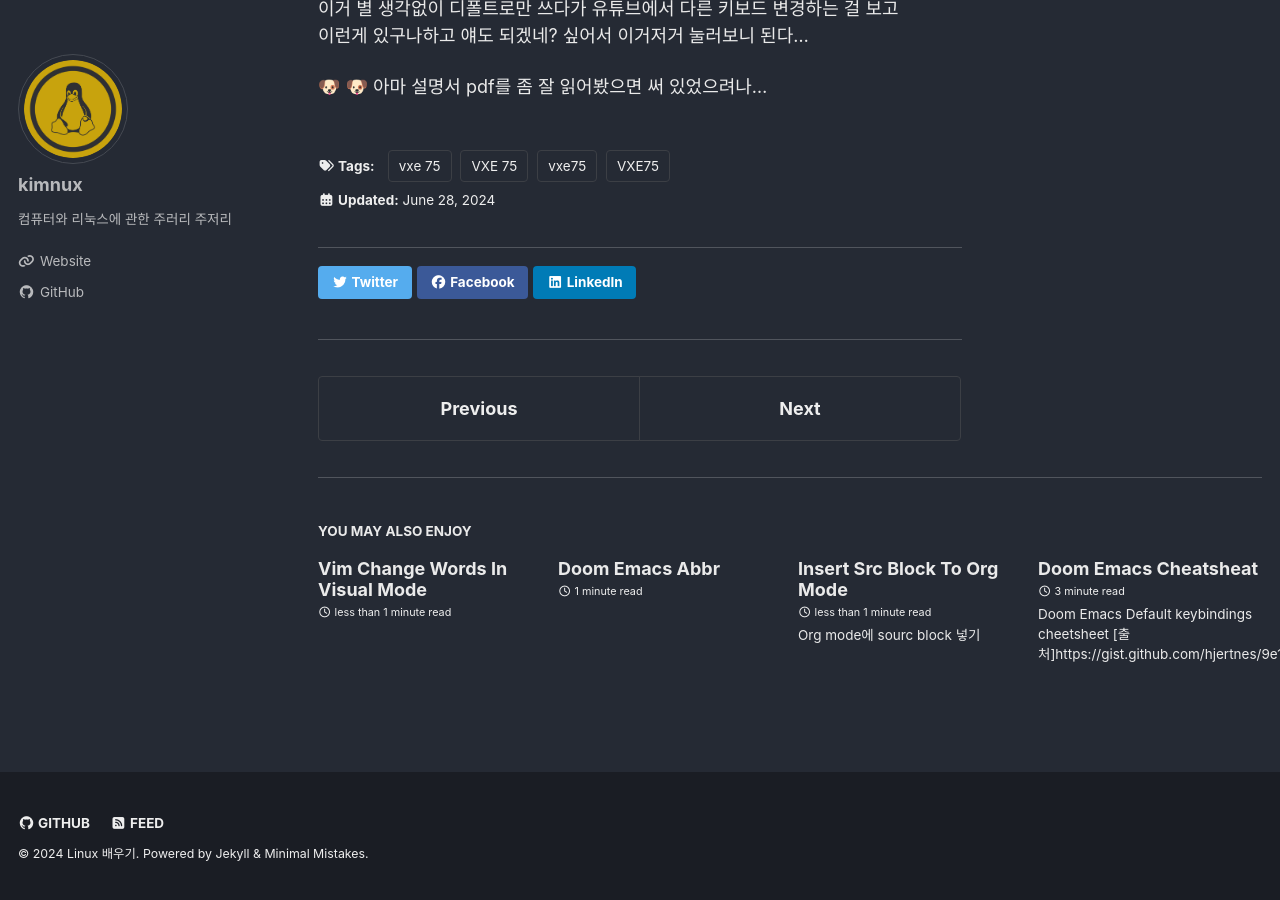
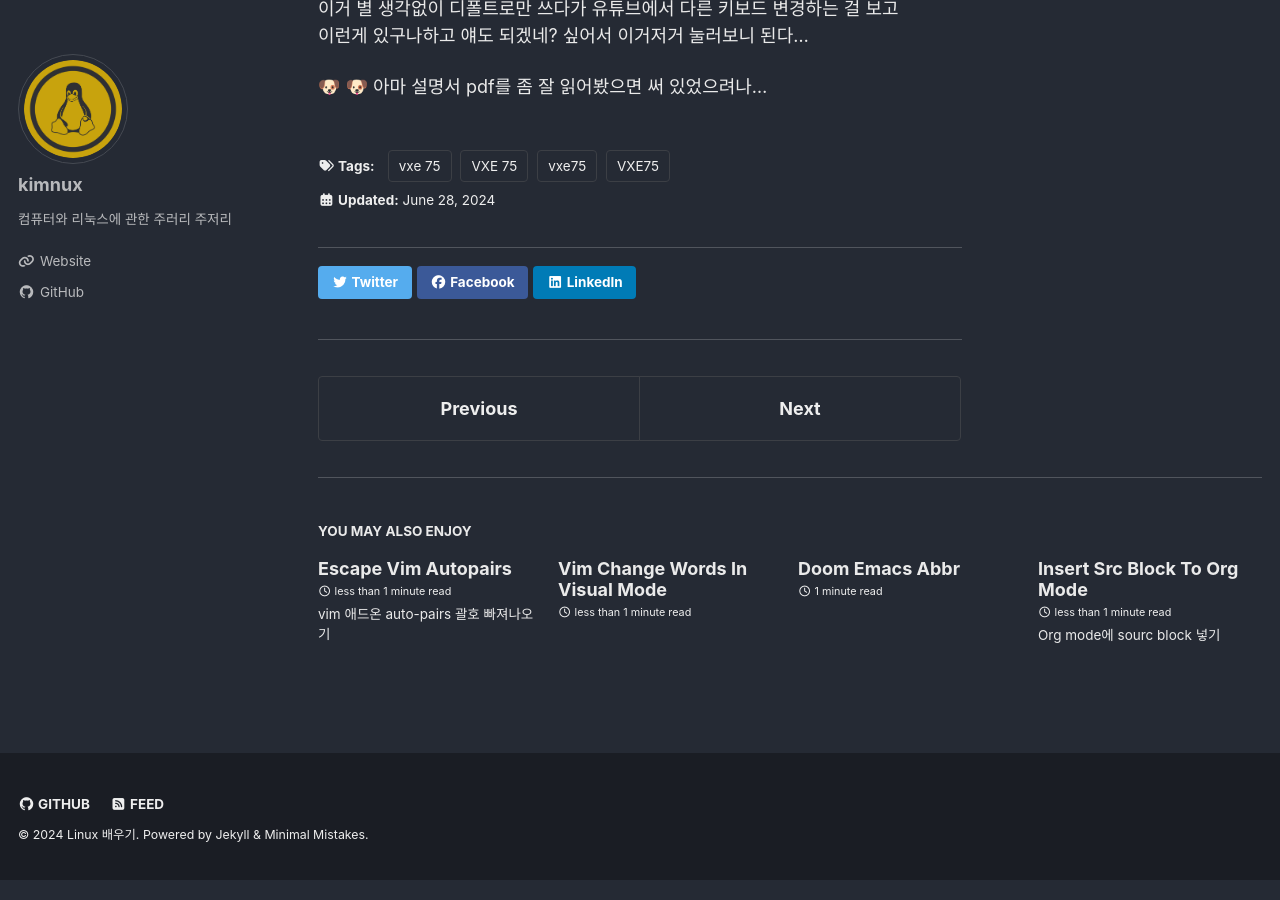
Before and after one commit to kimnux12/kimnux12.github.io, a Jekyll site: the page built from _posts/2024-06-28-VXE75.md, in a window 1280 px wide and 900 px high, scrolled down 708 px. Built offline with Jekyll 4.4.1, drawn with Linux system fonts in a browser that asks for light colours; cached includes are drawn as plain includes; emoji names are drawn with the system emoji font; some of the changed lines change nothing that is shown.

Commit message:
2024-07-04, 10:33

````diff
--- /dev/null
+++ b/_posts/2024-07-04-escape-vim-autopairs.md
@@ -0,0 +1,55 @@
+# vim 애드온 auto-pairs 괄호 빠져나오기
+
+auto pair는 vim에서 자동으로 괄호를 맞춰서 생성해주는 애드온이다.
+몇가지 종류가 있지만 내가 적응하지 못했던 것 한가지가 있었다.
+자동으로 생성해주는 뒷괄호때문에 esc를 눌러서 커서 오른쪽으로 옮기고 다시 i 누르고..
+너무 귀찮아서 애드온을 아예 사용을 안하고 있었다.
+
+어느날 유튜브를 보다가 괄호를 아무일 없다는 듯이 빠져나오는 것을 보고 깜짝놀랐다.
+어? 저게 되는거였네!
+그래서 구글링해보았다.
+역시나 빠져 나오는 방법이 있었다.
+
+1. ****그냥 뒷 괄호를 입력하면 뒷괄호 다음으로 커서가 자동 이동한다.***
+
+   ```bash
+   input:
+   {
+       something;|
+   }
+    ```
+
+    커서가 |에 있을 때 }를 입력하면
+
+    ```bash
+    output:
+    {
+        something;
+    }|
+    ```
+
+2. ***Fly Mode***
+   ```bash
+   input:
+   {
+       hello();|
+       hello();
+   }
+   ```
+   만약 커서가 윗 줄 hello() 다음에 위치한 경우
+   ```bash
+   output:
+   {
+       hello();
+       hello();
+   }|
+   ```
+    }를 입력하면 닫힘 괄호 뒤로 커서가 이동한다.
+    단, Fly Mode는 기본적으로 꺼져있는 기능이라서
+    .vimrc에 다음처럼 기입해 주어야한다.
+
+    >
+    > let g:AutoPairsFlyMode = 1
+    >
+
+    2번은 실제로 해보지 않아서 될 지는 모르겠다.
````
Also changed, not shown: _posts/2024-06-28-VXE75.md (line endings or trailing spaces), 1 other file.
